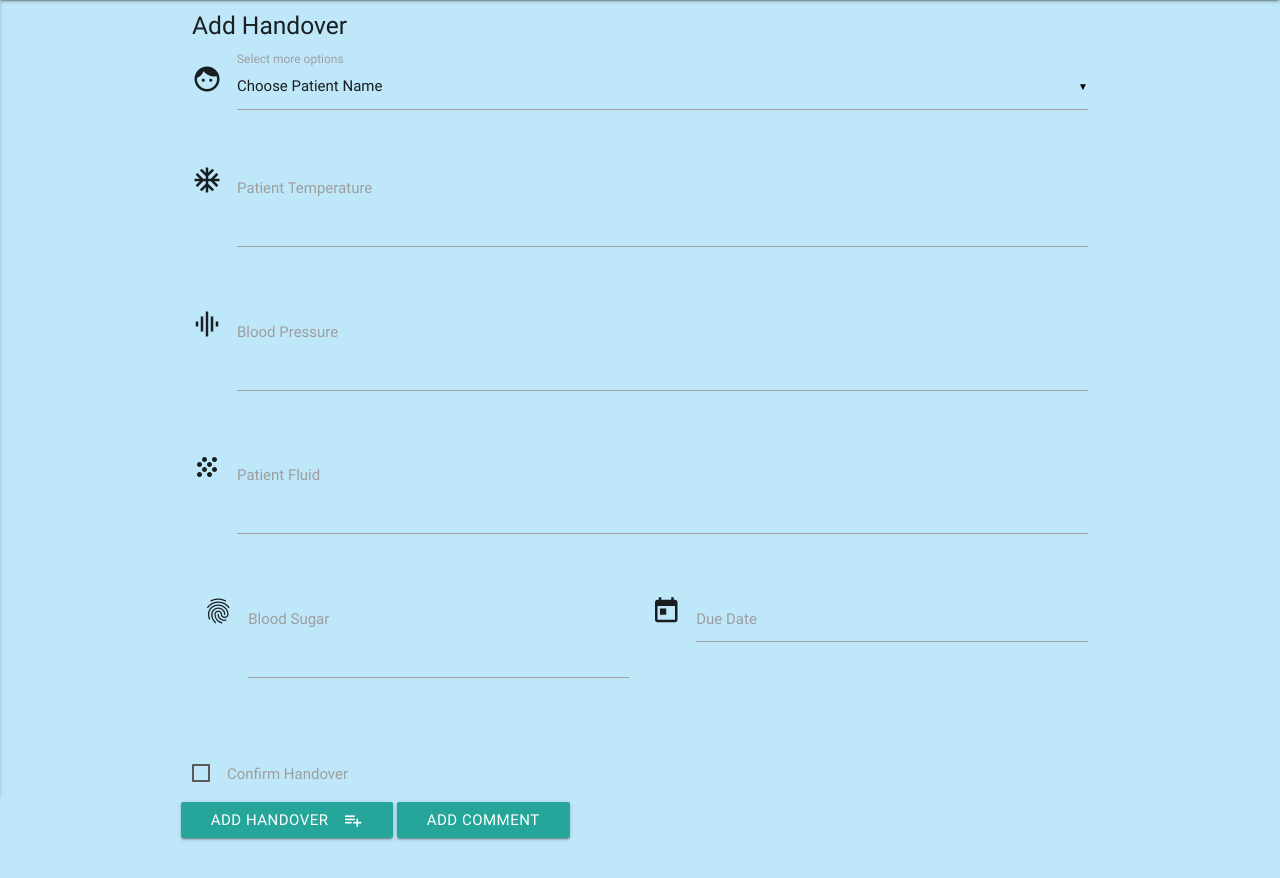
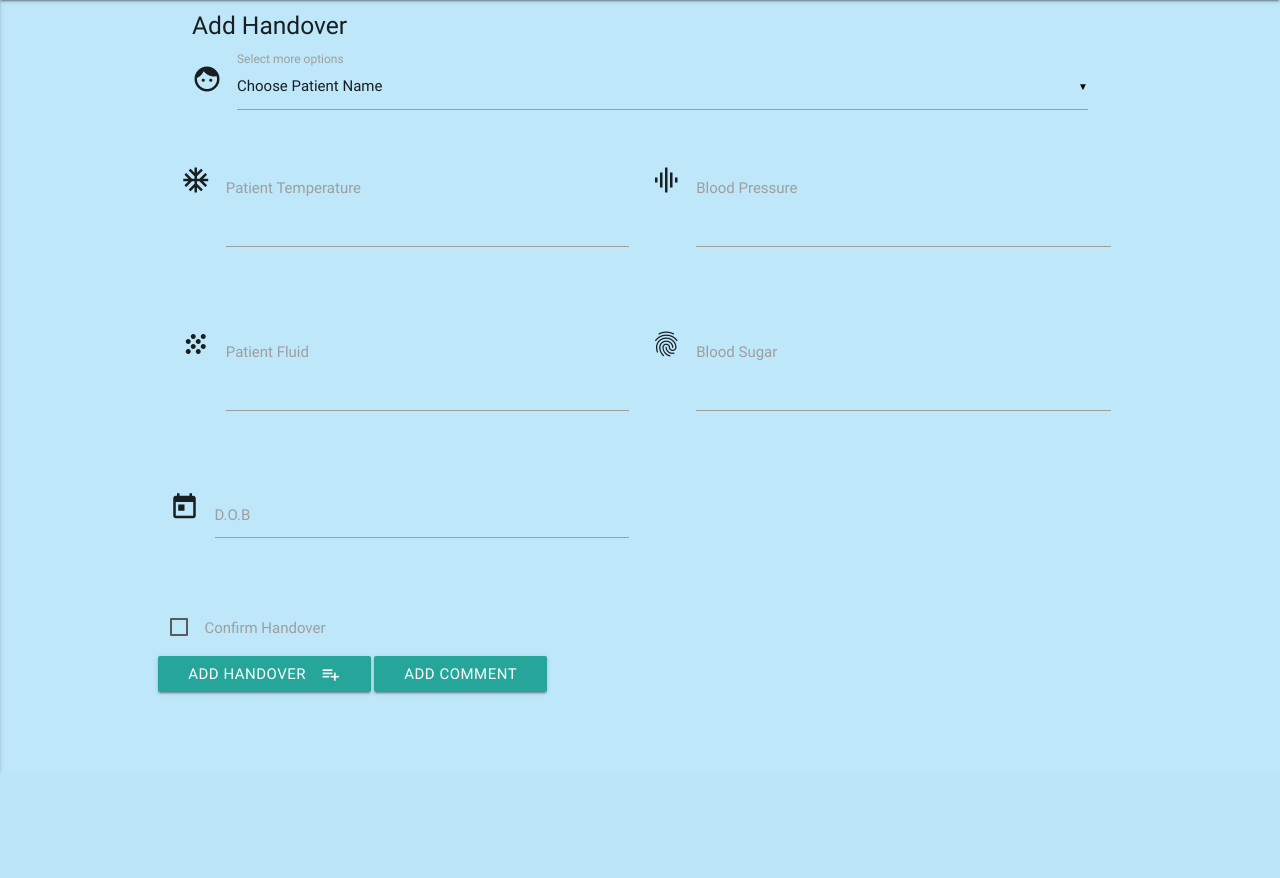
Before and after one commit to jamaral14/data-centric-development-milestone-project-handover, a Flask app: page /get_addhandover in a window 1280 px wide. Shown: the part 64-942 px from the top of the page. After the commit the page ends 836 px from the top, so only its background shows below. Run offline with Flask 2, Linux system fonts and the light colour scheme; data that the repository does not hold is empty; some libraries are stand-ins or nearby versions.

Commit message:
chanded layout addhandover/edithandover

```diff
--- a/templates/addhandover.html
+++ b/templates/addhandover.html
@@ -18,45 +18,50 @@
 			</div>
 		</div>
    <div class="row">
-			<div class="input-field col s12">
+    <form class="col s12">
+	<div class="row">
+          <div class="input-field col s6">
                 <i class="material-icons prefix">ac_unit</i>
               <textarea name="temperature" id="temperature" class="materialize-textarea"></textarea>
                 <label for="icon_prefix">Patient Temperature</label>
             </div>
-		</div>
 
             <div class="row">
-			<div class="input-field col s12">
+            <div class="input-field col s6">
                 <i class="material-icons prefix">graphic_eq</i>
                 <textarea name="blood_pressure" id="blood_pressure" class="materialize-textarea"></textarea>
                 <label for="icon_telephone">Blood Pressure</label>
             </div>
         </div>
+          </form>
+  </div>
     <div class="row">
-			<div class="input-field col s12">
+    <form class="col s12">
+        <div class="row">
+            <div class="input-field col s6">
                 <i class="material-icons prefix">grain</i>
                 <textarea name="patient_fluids" id="patient_fluids" class="materialize-textarea"></textarea>
                 <label for="icon_telephone">Patient Fluid</label>
         </div>
-		</div>
 
-
+ <div class="row">
         <div class="input-field col s6">
           <i class="material-icons prefix">fingerprint</i>
           <textarea name="diabetes" id="diabetes" class="materialize-textarea"></textarea>
           <label for="icon_prefix">Blood Sugar</label>
         </div>
-
+ </div>
+         </form>
+  </div>
                 <div class="row">
-			<div id="matfix">
+                <div id= "matfix">
             <div class="input-field col s6">
                 <i class="material-icons prefix">today</i>
                 <input id="dob" name="dob" type="text" class="datepicker">
-					<label for="icon_prefix">Due Date</label>
+                <label for="icon_prefix">D.O.B</label>
             </div>
             </div>
         </div>
-
         <br>
 
 
@@ -65,7 +70,6 @@
       <label for="test5">Confirm Handover</label>
     </p>
     <p>
-
 			<div class="row">
 				<button class="btn waves-effect waves-light" type="submit" name="action">Add Handover
                 <i class="material-icons right">playlist_add</i>
```
Also changed, not shown: templates/edithandover.html (+15 -6 lines). Lines whose indentation alone changed are shown as unchanged.
